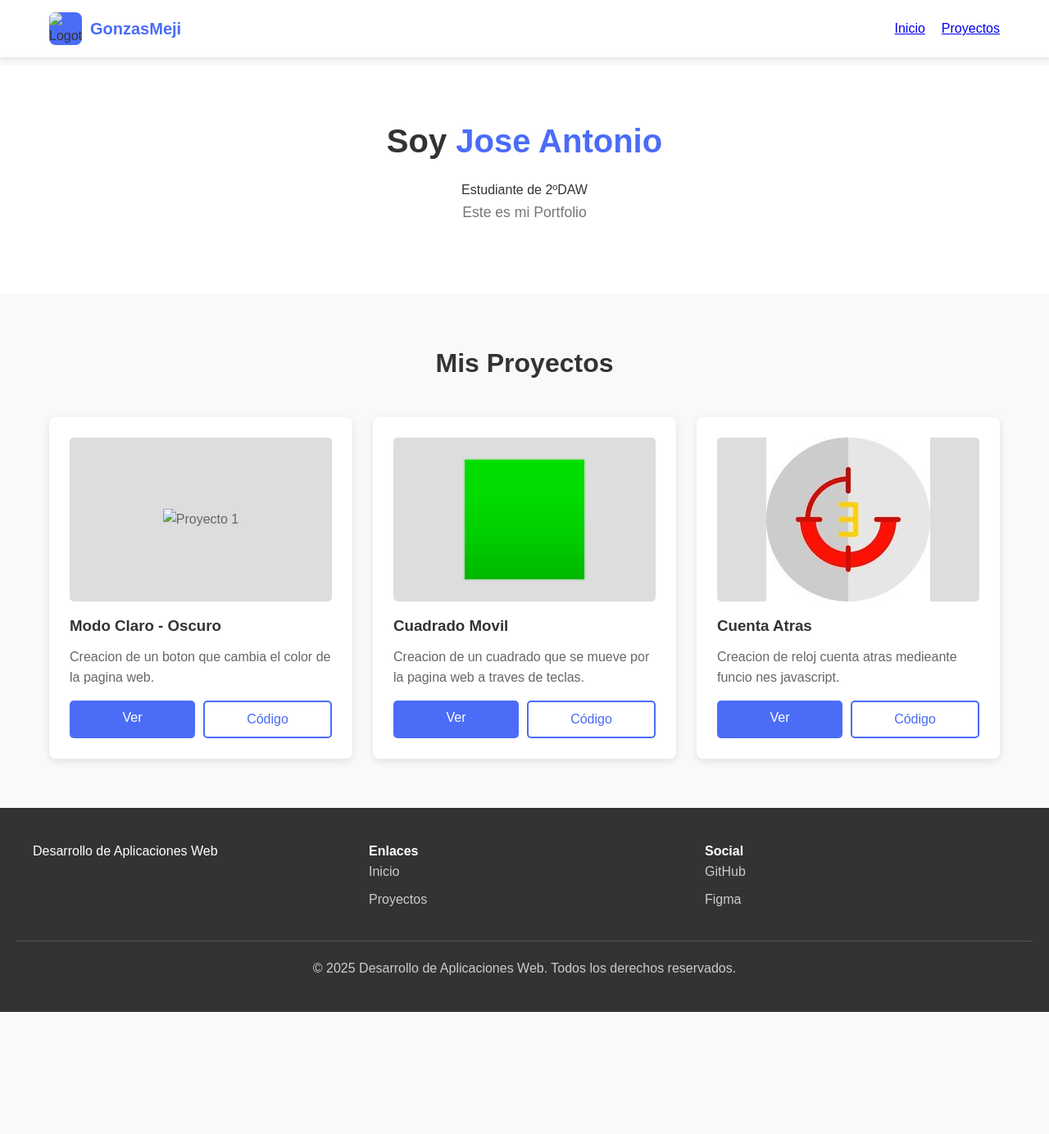
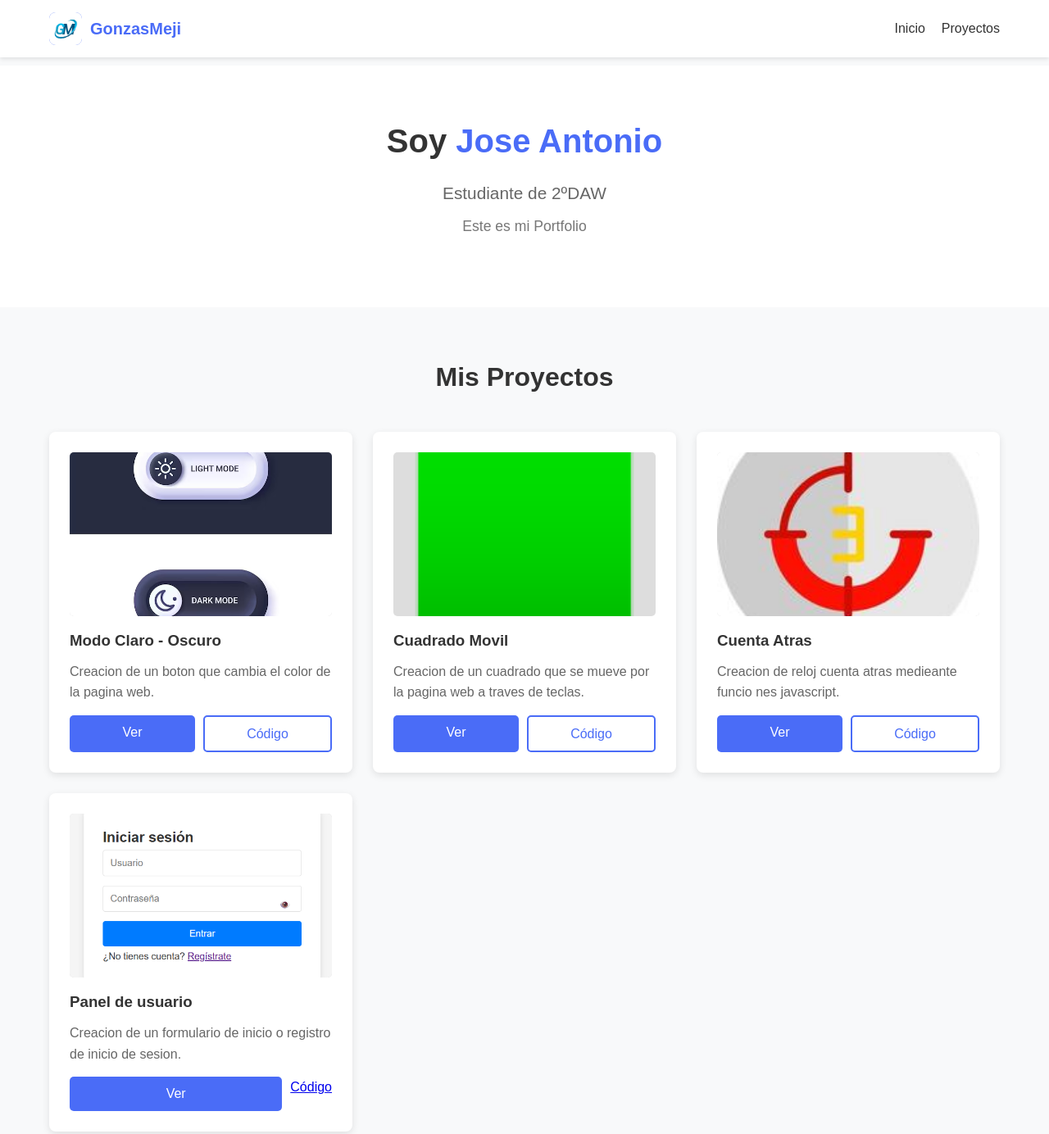
Before and after one commit to joseantoio1234/Portfoliodise-o, a plain HTML site: page index.html in a window 1280 px wide. Shown: the top 1384 px of the page at 82% size. Before the commit the page ends 1235 px from the top, so only its background shows below. Drawn offline with Linux system fonts and the light colour scheme.

Commit message:
añadido el proyecto de panel de usuario

```diff
--- a/index.html
+++ b/index.html
@@ -15,7 +15,7 @@
         <nav class="menu-navgar">
             <!--logo-->
             <div class="logo-container">
-                <img src="/Portfolio/img/160173397-initial-letter-gm-logotype-company-name-colored-blue-swoosh-design-concept-vector-logo-for-business.jpg"
+                <img src="img/160173397-initial-letter-gm-logotype-company-name-colored-blue-swoosh-design-concept-vector-logo-for-business.jpg"
                     alt="Logotipo" class="logo-imgen">
                 <span class="logo-texto">GonzasMeji</span>
             </div>
@@ -36,8 +36,6 @@
         </div>
     </div>
 
-
-
     <!--proyectos-->
     <div class="proyectos" id="proyectos">
         <div class="container">
@@ -46,7 +44,7 @@
                 <!--proyecto 1-->
                 <div class="fondodecartas">
                     <div class="imagenes">
-                        <img src="/Portfolio/img/day-night-switch-light-and-dark-icon-sun-and-moon-icon-dark-mode-switch-vector.jpg"
+                        <img src="img/cambio-dia-noche-modo-oscuro-boton-cambio-modo-luz_365941-529.jpg"
                             alt="Proyecto 1">
                     </div>
                     <div class="proyecto-info">
@@ -81,17 +79,31 @@
                     </div>
                     <div class="proyecto-info">
                         <h3>Cuenta Atras</h3>
-                        <p>Creacion de reloj cuenta atras medieante funcio  nes javascript.</p>
+                        <p>Creacion de reloj cuenta atras medieante funcio nes javascript.</p>
                         <div class="proyecto-links-botones">
                             <a href="/EjertDiasdeclase/index.html" class="boton">Ver</a>
                             <a href="#" class="boton boton-secundario">Código</a>
                         </div>
                     </div>
                 </div>
+
+                <!--proyecto 4-->
+                <div class="fondodecartas">
+                    <div class="imagenes">
+                        <img src="img/Captura de pantalla 2025-11-05 234130.png" alt="Proyecto 4">
+                    </div>
+                    <div class="proyecto-info">
+                        <h3>Panel de usuario</h3>
+                        <p>Creacion de un formulario de inicio o registro de inicio de sesion.
+                        <div class="proyecto-links-botones">
+                            <a href="https://github.com/joseantoio1234/PaneldeUsuario" class="boton">Ver</a>
+                            <a href="#" class="">Código</a>
+                        </div>
+                    </div>
+                </div>
             </div>
         </div>
     </div>
-
 
     <!--pie de pagina-->
     <div class="footer">
@@ -104,12 +116,12 @@
                     <h4>Enlaces</h4>
                     <a href="#inicio">Inicio</a>
                     <a href="#proyectos">Proyectos</a>
-
                 </div>
                 <div class="footer-col">
                     <h4>Social</h4>
-                     <a href="https://github.com/joseantoio1234/ejercicio/tree/main/Portfolio" target="_blank">GitHub</a>
-                       <a href="https://www.figma.com/design/mXB4gB4tC6b1YxJzhnpc1c/Figma-de-Portfolio?t=pWh4gOSXND4C3cZx-0" target="_blank">Figma</a>
+                    <a href="https://github.com/joseantoio1234/ejercicio/tree/main/Portfolio" target="_blank">GitHub</a>
+                    <a href="https://www.figma.com/design/mXB4gB4tC6b1YxJzhnpc1c/Figma-de-Portfolio?t=pWh4gOSXND4C3cZx-0"
+                        target="_blank">Figma</a>
                 </div>
             </div>
             <div class="footer-copyright">
--- a/style.css
+++ b/style.css
@@ -1,4 +1,3 @@
-
 * {
     margin: 0;
     padding: 0;
@@ -12,7 +11,7 @@ body {
     line-height: 1.6;
 }
 
-/* Menu de navegacion (navgar) */
+/*menu de navegacion (navgar) */
 .navegacion {
     background: white;
     padding: 15px 0;
@@ -20,6 +19,7 @@ body {
     position: fixed;
     width: 100%;
     top: 0;
+    z-index: 1000;
 }
 
 .menu-navgar {
@@ -37,11 +37,18 @@ body {
     gap: 20px;
 }
 
+.navegacion-links a {
+    text-decoration: none;
+    color: #333;
+    font-weight: 500;
+    transition: color 0.3s;
+}
 
+.navegacion-links a:hover {
+    color: #4a6cf7;
+}
 
-
-/* Logo */
-
+/*logo */
 .logo-container {
     display: flex;
     align-items: center;
@@ -61,9 +68,8 @@ body {
     color: #4a6cf7;
 }
 
-
-/* Hero Section */
-.central{
+/*hero Section */
+.central {
     margin-top: 80px;
     padding: 60px 20px;
     background: white;
@@ -80,7 +86,7 @@ body {
     color: #4a6cf7;
 }
 
-.subtitulo{
+.subtitutlo {
     font-size: 1.3rem;
     color: #666;
     margin-bottom: 10px;
@@ -95,24 +101,21 @@ body {
     margin-right: auto;
 }
 
-/* Secciones generales */
-.sobre-mi, .proyectos, .habilidades, .contacto {
+/*secciones generales */
+.proyectos {
     padding: 60px 20px;
     max-width: 1200px;
     margin: 0 auto;
 }
 
-
-h2  {
+h2 {
     text-align: center;
     font-size: 2rem;
     margin-bottom: 40px;
     color: #333;
 }
 
-
-
-/* Proyectos */
+/*proyectos */
 .colocaciondetarjetas {
     display: grid;
     grid-template-columns: repeat(auto-fit, minmax(300px, 1fr));
@@ -124,9 +127,15 @@ h2  {
     padding: 25px;
     border-radius: 8px;
     box-shadow: 0 3px 10px rgba(0,0,0,0.1);
+    transition: transform 0.3s, box-shadow 0.3s;
 }
 
-.imagenes{
+.fondodecartas:hover {
+    transform: translateY(-5px);
+    box-shadow: 0 5px 15px rgba(0,0,0,0.15);
+}
+
+.imagenes {
     background: #ddd;
     height: 200px;
     border-radius: 5px;
@@ -135,6 +144,13 @@ h2  {
     align-items: center;
     justify-content: center;
     color: #666;
+    overflow: hidden;
+}
+
+.imagenes img {
+    width: 100%;
+    height: 100%;
+    object-fit: cover;
 }
 
 .proyecto-info h3 {
@@ -146,7 +162,6 @@ h2  {
     color: #666;
     margin-bottom: 15px;
 }
-
 
 .proyecto-links-botones {
     display: flex;
@@ -162,9 +177,10 @@ h2  {
     border-radius: 5px;
     text-align: center;
     flex: 1;
+    transition: background-color 0.3s;
 }
 
-.btn:hover {
+.boton:hover {
     background: #3a5ce5;
 }
 
@@ -179,11 +195,7 @@ h2  {
     color: white;
 }
 
-
-
-
-
-/* Footer */
+/*footer */
 .footer {
     background: #333;
     color: white;
@@ -199,14 +211,22 @@ h2  {
     margin-bottom: 30px;
 }
 
+.footer-col h4 {
+    margin-bottom: 15px;
+    color: white;
+}
 
 .footer-col a {
     display: block;
     color: #ccc;
     text-decoration: none;
     margin-bottom: 8px;
+    transition: color 0.3s;
 }
 
+.footer-col a:hover {
+    color: #4a6cf7;
+}
 
 .footer-copyright {
     text-align: center;
```
Also changed, not shown: img/Captura de pantalla 2025-11-05 234130.png (added).
